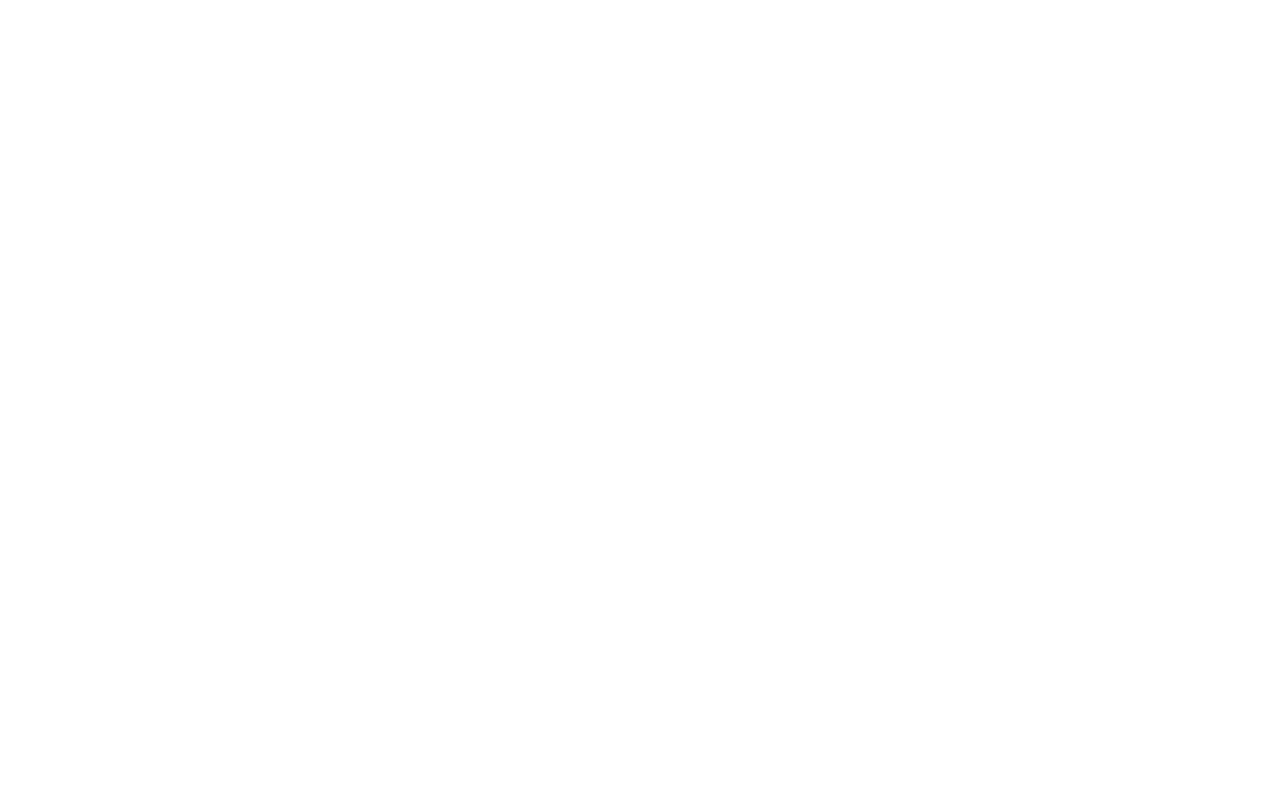
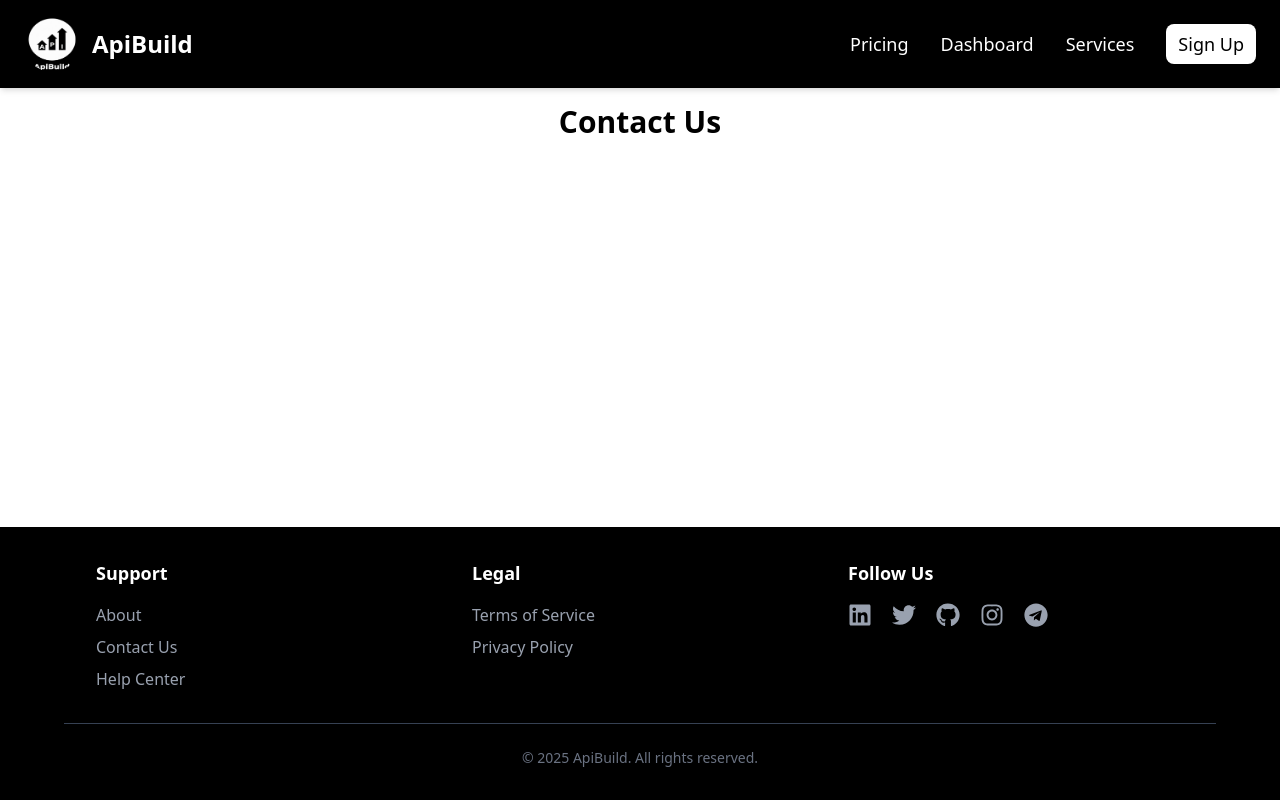
Before and after one commit to nehatkr/APIBUILD---Frontend, a React (Vite) app: page /contactus in a window 1280 px wide. Before the commit this address had no page. Built offline with nearby package versions, Linux system fonts and the light colour scheme.

Commit message:
start creating contact us form

```diff
--- a/src/App.jsx
+++ b/src/App.jsx
@@ -3,6 +3,7 @@
 import { BrowserRouter, Route, Routes } from "react-router-dom";
 import Body from "./components/Body";
 import Pricing from "./components/Pricing";
+import ContactUs from "./components/ContactUs";
 
 function App() {
   return (
@@ -13,6 +14,7 @@
       <Route path="/login" element={<Login />}/>
       <Route path="/pricing" element={<Pricing />}/>
       <Route path="/dashboard" element={<Pricing />}/>
+      <Route path="/contactus" element={<ContactUs />}/>
       </Route>
     </Routes>
     </BrowserRouter>
--- /dev/null
+++ b/src/components/ContactUs.jsx
@@ -0,0 +1,11 @@
+import React from 'react'
+
+const ContactUs = () => {
+  return (
+    <div className='flex justify-center py-4'>
+      <h1 className='text-black text-3xl font-semibold '>Contact Us</h1>
+    </div>
+  )
+}
+
+export default ContactUs
```
